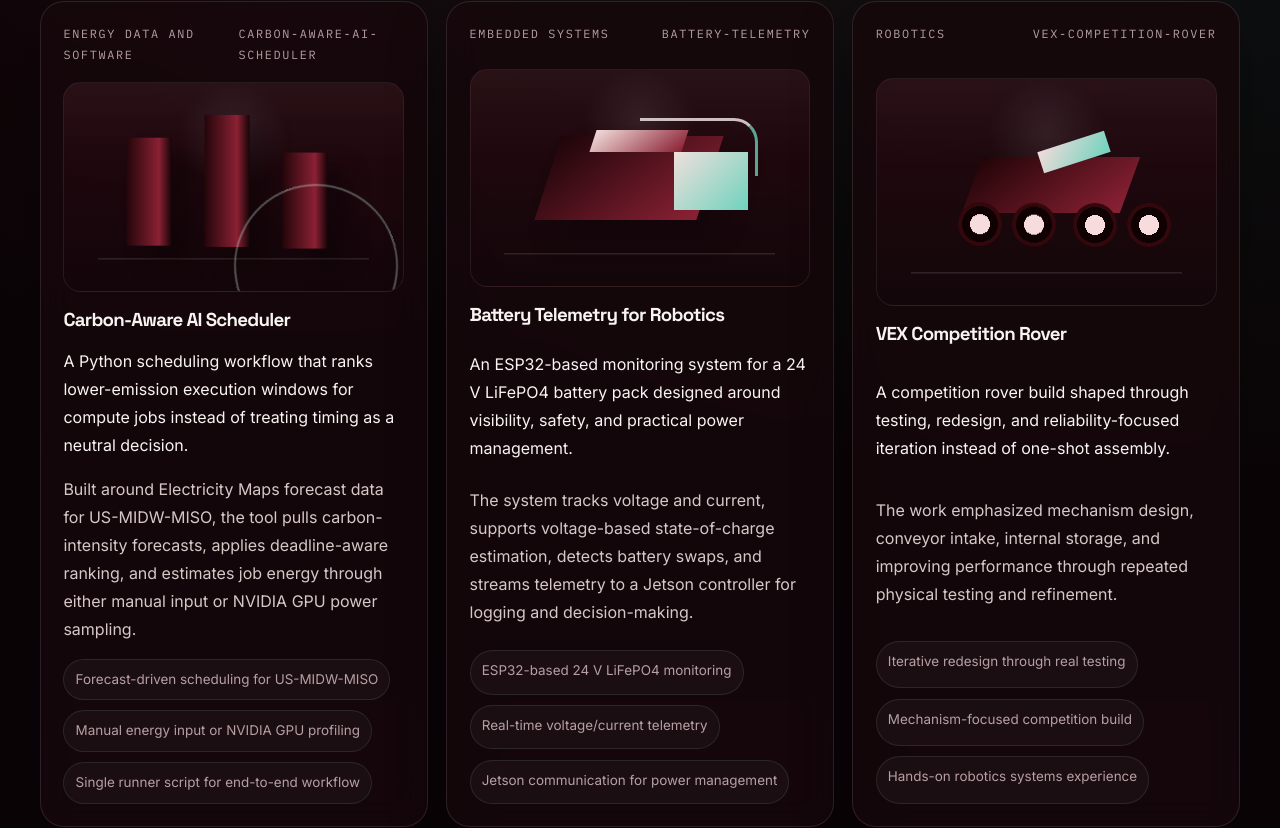
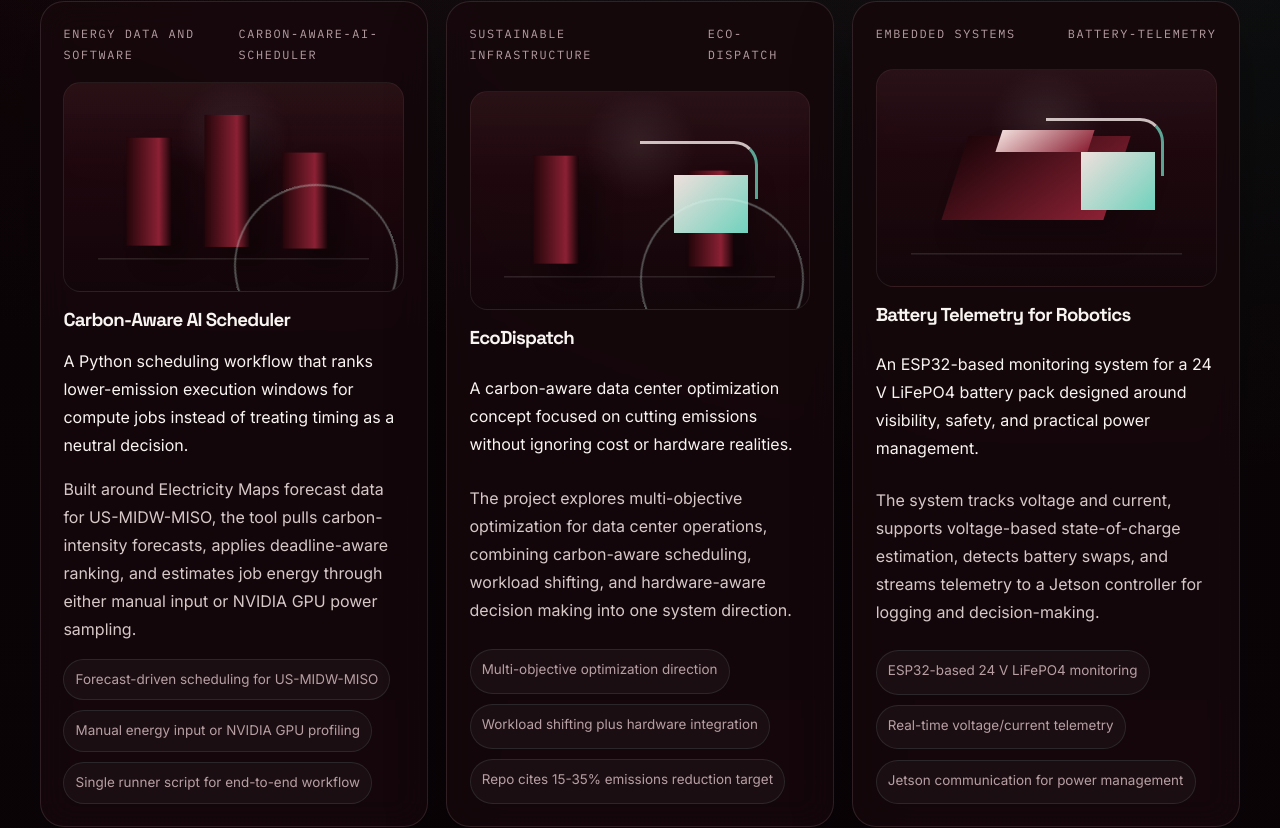
Before and after one commit to rosethperera/website, a React (Vite) app: page / in a window 1280 px wide. Shown: the part 1536-2364 px from the top of the page. Built offline with nearby package versions, Linux system fonts and the light colour scheme.

Commit message:
Update featured projects with EcoDispatch

```diff
--- a/src/App.jsx
+++ b/src/App.jsx
@@ -37,6 +37,41 @@ const featuredProjects = [
     ],
   },
   {
+    slug: "eco-dispatch",
+    category: "Sustainable infrastructure",
+    title: "EcoDispatch",
+    impact:
+      "A carbon-aware data center optimization concept focused on cutting emissions without ignoring cost or hardware realities.",
+    summary:
+      "The project explores multi-objective optimization for data center operations, combining carbon-aware scheduling, workload shifting, and hardware-aware decision making into one system direction.",
+    role:
+      "I framed the system concept, defined the carbon-aware optimization focus, and shaped how workload timing, emissions reduction, and operational tradeoffs fit together.",
+    stack: ["Python", "Optimization", "Carbon-aware scheduling", "Workload shifting", "Infrastructure systems"],
+    systemDesign: [
+      "Model workload placement and timing as an optimization problem instead of a fixed schedule.",
+      "Balance emissions and cost goals through multi-objective decision logic.",
+      "Shift flexible workloads toward cleaner execution windows when system constraints allow it.",
+      "Connect software decisions with hardware-aware operating assumptions for data center environments.",
+    ],
+    challenges: [
+      "Balancing sustainability goals against practical operating constraints.",
+      "Turning a broad infrastructure idea into a system with clear optimization priorities.",
+      "Keeping the project direction ambitious while still grounded in implementable logic.",
+    ],
+    results: [
+      "Extended my carbon-aware computing work from single-job scheduling toward broader infrastructure optimization.",
+      "Created a stronger systems-oriented project story around energy, workloads, and real-world tradeoffs.",
+      "Built a foundation for future work in sustainable compute and data center engineering.",
+    ],
+    reflection:
+      "The next step is turning the concept into a deeper implementation with clearer inputs, measurable outputs, and stronger validation around optimization performance.",
+    metrics: [
+      "Multi-objective optimization direction",
+      "Workload shifting plus hardware integration",
+      "Repo cites 15-35% emissions reduction target",
+    ],
+  },
+  {
     slug: "battery-telemetry",
     category: "Embedded systems",
     title: "Battery Telemetry for Robotics",
@@ -69,40 +104,6 @@ const featuredProjects = [
       "ESP32-based 24 V LiFePO4 monitoring",
       "Real-time voltage/current telemetry",
       "Jetson communication for power management",
-    ],
-  },
-  {
-    slug: "vex-competition-rover",
-    category: "Robotics",
-    title: "VEX Competition Rover",
-    impact:
-      "A competition rover build shaped through testing, redesign, and reliability-focused iteration instead of one-shot assembly.",
-    summary:
-      "The work emphasized mechanism design, conveyor intake, internal storage, and improving performance through repeated physical testing and refinement.",
-    role:
-      "I worked on the rover design and build, including intake and storage mechanisms, troubleshooting, and iterative improvement across the season.",
-    stack: ["VEX", "Mechanical design", "Testing", "Iteration", "Competition systems"],
-    systemDesign: [
-      "Developed the rover platform around intake, storage, and repeatable match performance.",
-      "Iterated on packaging and mechanism behavior through physical testing.",
-      "Identified failure points and refined the design over time.",
-    ],
-    challenges: [
-      "Balancing packaging, mechanism function, and reliability.",
-      "Turning a concept into a system that performs repeatedly under pressure.",
-      "Improving the build fast enough to remain useful in a competition environment.",
-    ],
-    results: [
-      "Delivered a rover design with a conveyor intake and internal storage mechanism.",
-      "Improved reliability through iterative engineering instead of guesswork.",
-      "Built experience in hands-on systems thinking, prototyping, and rapid testing.",
-    ],
-    reflection:
-      "I want to keep moving toward robotics work where hardware behavior and telemetry are tied together more directly.",
-    metrics: [
-      "Iterative redesign through real testing",
-      "Mechanism-focused competition build",
-      "Hands-on robotics systems experience",
     ],
   },
 ];
@@ -619,15 +620,14 @@ function ProjectScene({ slug }) {
           <span className="scene-wire" />
         </>
       )}
-      {slug === "vex-competition-rover" && (
+      {slug === "eco-dispatch" && (
         <>
           <span className="scene-floor" />
-          <span className="scene-rover-body" />
-          <span className="scene-rover-top" />
-          <span className="scene-wheel wheel-one" />
-          <span className="scene-wheel wheel-two" />
-          <span className="scene-wheel wheel-three" />
-          <span className="scene-wheel wheel-four" />
+          <span className="scene-server server-one" />
+          <span className="scene-server server-three" />
+          <span className="scene-chip" />
+          <span className="scene-wire" />
+          <span className="scene-ring" />
         </>
       )}
     </div>
```
